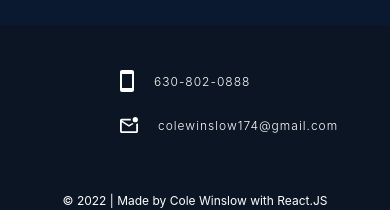
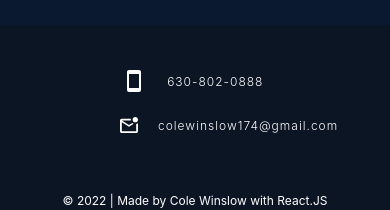
Before and after one commit to ColeThomasWinslow/React-Portfolio, a React (Create React App) app: page / in a window 390 px wide. Shown: the part 5279-5489 px from the top of the page. Built offline with nearby package versions, Linux system fonts and the light colour scheme.

Commit message:
Fixed mobile bug

```diff
--- a/src/App.css
+++ b/src/App.css
@@ -381,7 +381,6 @@ span:hover::after {
   width: 150px;
   justify-content: flex-start;
   text-decoration: none;
-
   margin-bottom: 25px;
 }
 .ContactIcons span {
@@ -578,6 +577,13 @@ span:hover::after {
   .container {
     display: none;
   }
+  .ContactIcons {
+    max-width: 100%;
+    align-items: center;
+  }
+  .ContactIcons a {
+    justify-content: space-evenly;
+  }
 }
 @media screen and (min-width: 986px) {
   .Mobile {
```
